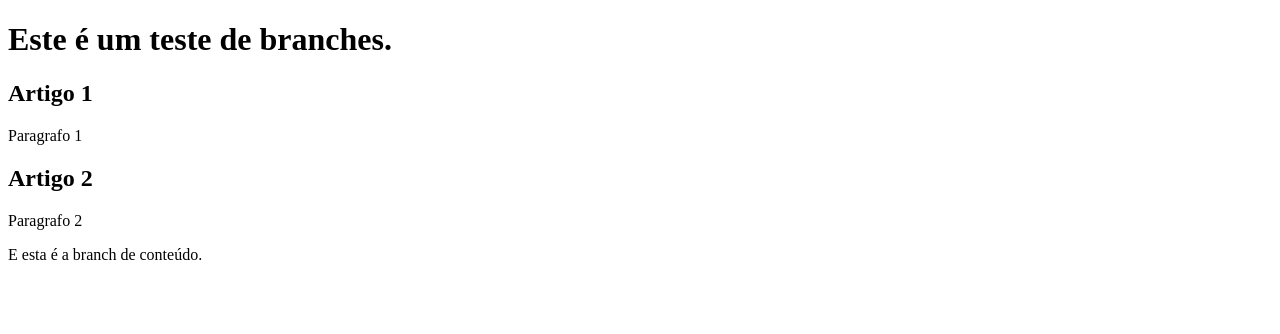
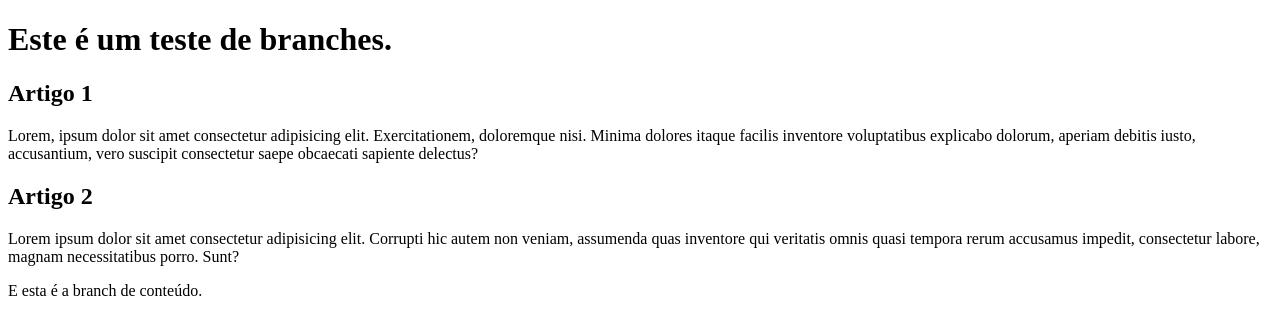
Before and after one commit to KauanCSS/Projeto-teste, a plain HTML site: page index.html in a window 1280 px wide. Drawn offline with Linux system fonts and the light colour scheme.

Commit message:
criei um conteudo

```diff
--- a/index.html
+++ b/index.html
@@ -12,11 +12,11 @@
         </header>
         <article>
             <h2>Artigo 1</h2>
-            <p>Paragrafo 1</p>
+            <p>Lorem, ipsum dolor sit amet consectetur adipisicing elit. Exercitationem, doloremque nisi. Minima dolores itaque facilis inventore voluptatibus explicabo dolorum, aperiam debitis iusto, accusantium, vero suscipit consectetur saepe obcaecati sapiente delectus?</p>
         </article>
         <article>
             <h2>Artigo 2</h2>
-            <p>Paragrafo 2</p>
+            <p>Lorem ipsum dolor sit amet consectetur adipisicing elit. Corrupti hic autem non veniam, assumenda quas inventore qui veritatis omnis quasi tempora rerum accusamus impedit, consectetur labore, magnam necessitatibus porro. Sunt?</p>
         </article>
         <p>E esta é a branch de conteúdo.</p>
     </main>
```
